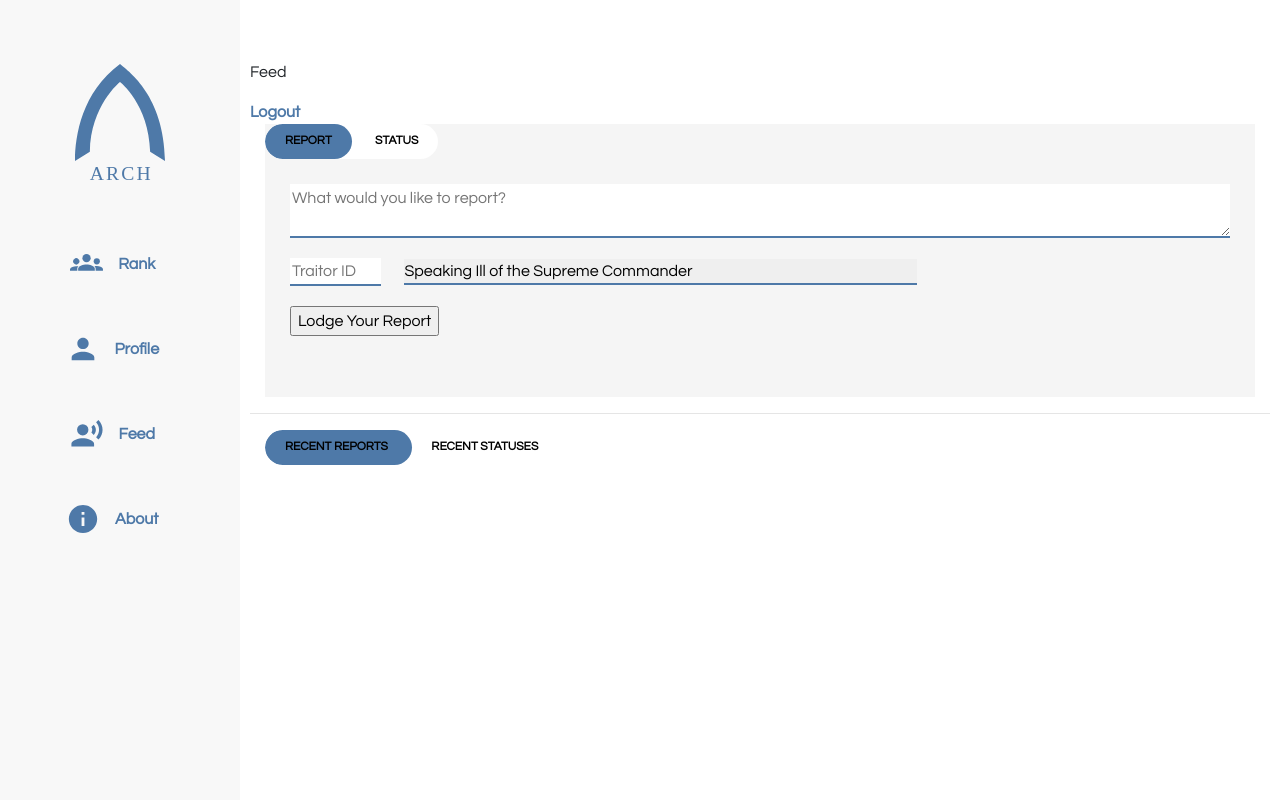
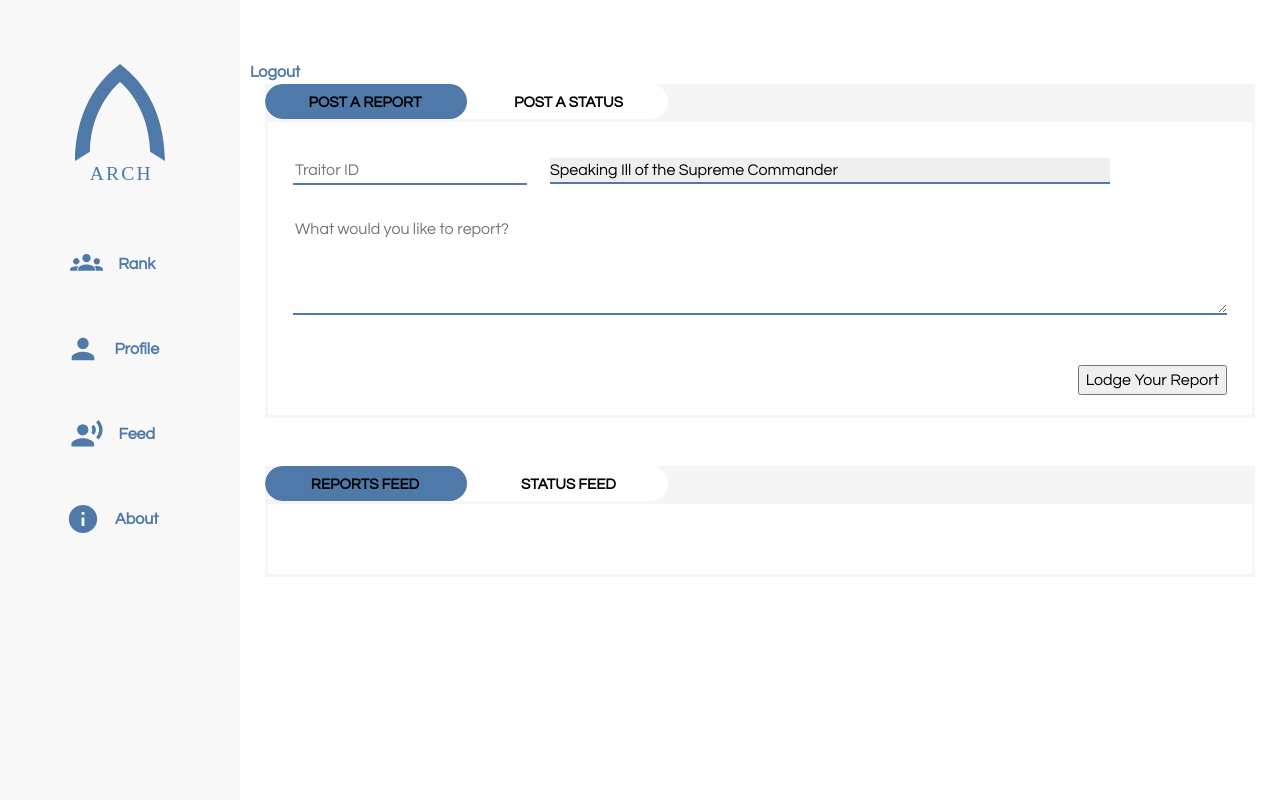
Before and after one commit to blaiddyd/arch-rank, a Flask app: page /feed in a window 1280 px wide. Run offline with Flask 2, Linux system fonts and the light colour scheme; the visitor is signed in with stand-in values (Sample User, id 1); data comes from the database, SQL or seed files in the repository; both versions use the stored data as it was after the commit; data that the repository does not hold is empty; some libraries are stand-ins or nearby versions.

Commit message:
more formatting to feed

```diff
--- a/app/static/styles/feed.css
+++ b/app/static/styles/feed.css
@@ -11,19 +11,21 @@
 .tab--slider, .tab--slider2 {
     width: 100%;
     float: left;
+    background-color: whitesmoke;
 }
 
-.tab--slider {
-    background-color: whitesmoke;
-}
 .tab--container, .tab--container2 {
     width: 100%;
     margin-top: 0;
+    border: 3px whitesmoke solid;
 }
 
 .tab--container {
     padding: 0;
-    background-color: whitesmoke;
+}
+
+.tab--container2 {
+    margin-bottom: 20px;
 }
 
 .tab--tabs, .tab--tabs2 {
@@ -57,7 +59,7 @@
 }
 
 .tab-slider--trigger, .tab-slider--trigger2 {
-    font-size: 12px;
+    font-size: 15px;
     line-height: 1;
     font-weight: bold;
     color: black;
@@ -66,6 +68,7 @@
     padding: 11px 20px;
     position: relative;
     z-index: 2;
+    width: 200px;
     cursor: pointer;
     display: inline-block;
     transition: color 250ms ease-in-out;
@@ -89,11 +92,14 @@
 .form-body textarea {
      width: 100%;
      border: none;
-     margin-bottom: 20px;
+     height: 100px;
+     margin-bottom: 10px;
      border-bottom: 2px solid #4e79a8;
 }
 
 .form-actions {
+    margin-top: 10px;
+    margin-bottom: 30px;
     width: 100%;
     display: flex;
     justify-content: start;
@@ -104,18 +110,24 @@
 
 .form-actions--container {
     width: 100%;
-    margin-bottom: 20px;
 }
 
 .form-actions--container input {
+     width: 25%;
      margin-right: 20px;
      border: none;
      border-bottom: #4e79a8 2px solid;
 }
 
-.form-button {
+.form-actions--container select {
+    width: 60%;
+}
+
+#report_submit, #status_submit {
      float: right;
-     margin-bottom: 0;
+     margin-bottom: 20px;
+     margin-top: 40px;
+
 }
 
 select {
@@ -176,7 +188,7 @@ select option {
 }
 
 .post-chip {
-    background-color: whitesmoke;
+    background-color: aliceblue;
     border-radius: 35px;
     color: black;
     text-align: left;
--- a/app/templates/feed.html
+++ b/app/templates/feed.html
@@ -5,17 +5,17 @@
 {% endblock %}
 
 {% block content %}
+
 <div class="feedbox">
-     <p>Feed</p>
      <a href="{{ url_for('logout')}}">Logout</a>
      <div class="container-fluid">
           <div id="formtabs" class="tab--slider">
                <ul id="formsections" class="tab--tabs">
                     <li class="tab-slider--trigger active" rel="report-tab">
-                         Report
+                         Post a Report
                     </li>
                     <li class="tab-slider--trigger" rel="status-tab">
-                         Status
+                         Post a Status
                     </li>
                </ul>
           </div>
@@ -23,17 +23,17 @@
                <div id="report-tab" class="tab--body">
                     <form method="post">
                          {{ form.hidden_tag() }}
-                         <div class="form-body">
-                              {{ form.body(size=140) }}
-                         </div>
                          <div class="form-actions">
                               <div class="form-actions--container">
                                    {{ form.traitor(size=8) }}
                                    {{ form.category }}
                               </div>
-                              <div class="form-button">
-                                   {{ form.report_submit() }}
-                              </div>
+                         </div>
+                         <div class="form-body">
+                              {{ form.body(size=140) }}
+                         </div>
+                         <div class="form-button">
+                              {{ form.report_submit() }}
                          </div>
                     </form>
                </div>
@@ -41,30 +41,31 @@
                <div id="status-tab" class="tab--body">
                     <form method="post">
                          {{ status_input.hidden_tag() }}
-                         <div class="form-body">
-                              {{ status_input.status(size=140) }}
-                         </div>
                          <div class="form-actions">
                               <div class="form-actions--container">
                                    {{ status_input.status_category }}
                               </div>
-                              <div class="form-button">
-                                   {{ status_input.status_submit() }}
-                              </div>
+                         </div>
+                         <div class="form-body">
+                              {{ status_input.status(size=140) }}
+                         </div>
+                         <div class="form-button">
+                              {{ status_input.status_submit() }}
                          </div>
                     </form>
                </div>
           </div>
      </div>
-     <hr>
+     <br>
+     <br>
      <div class="container-fluid">
           <div id="mainfeed" class="tab--slider2">
                <ul id="main-tabs" class="tab--tabs2">
                     <li class="tab-slider--trigger2 active2" rel="recent-reports">
-                         Recent Reports
+                         Reports Feed
                     </li>
                     <li class="tab-slider--trigger2" rel="recent-stats">
-                         Recent Statuses
+                         Status Feed
                     </li>
                </ul>
           </div>
```
Also changed, not shown: app.db.
